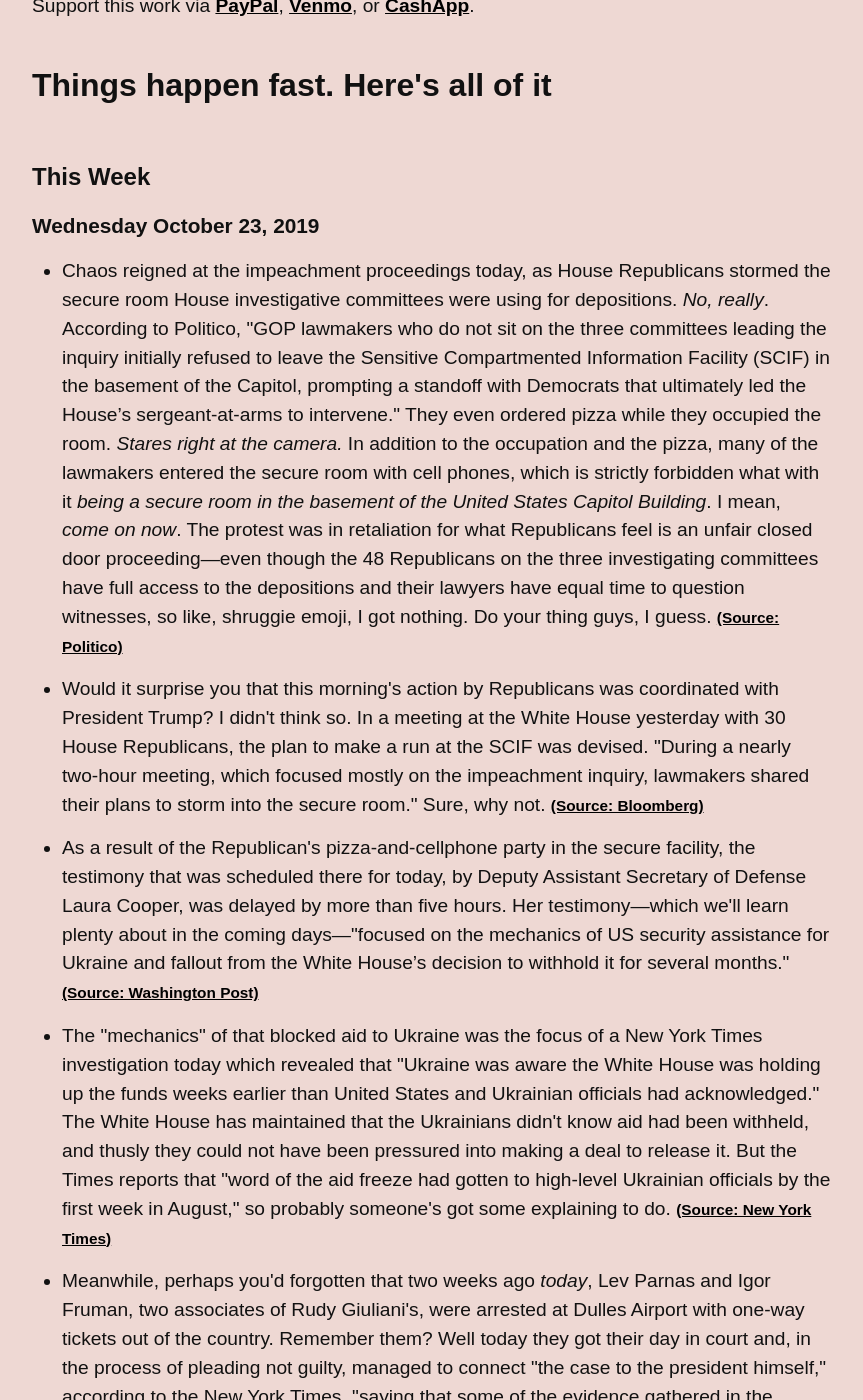
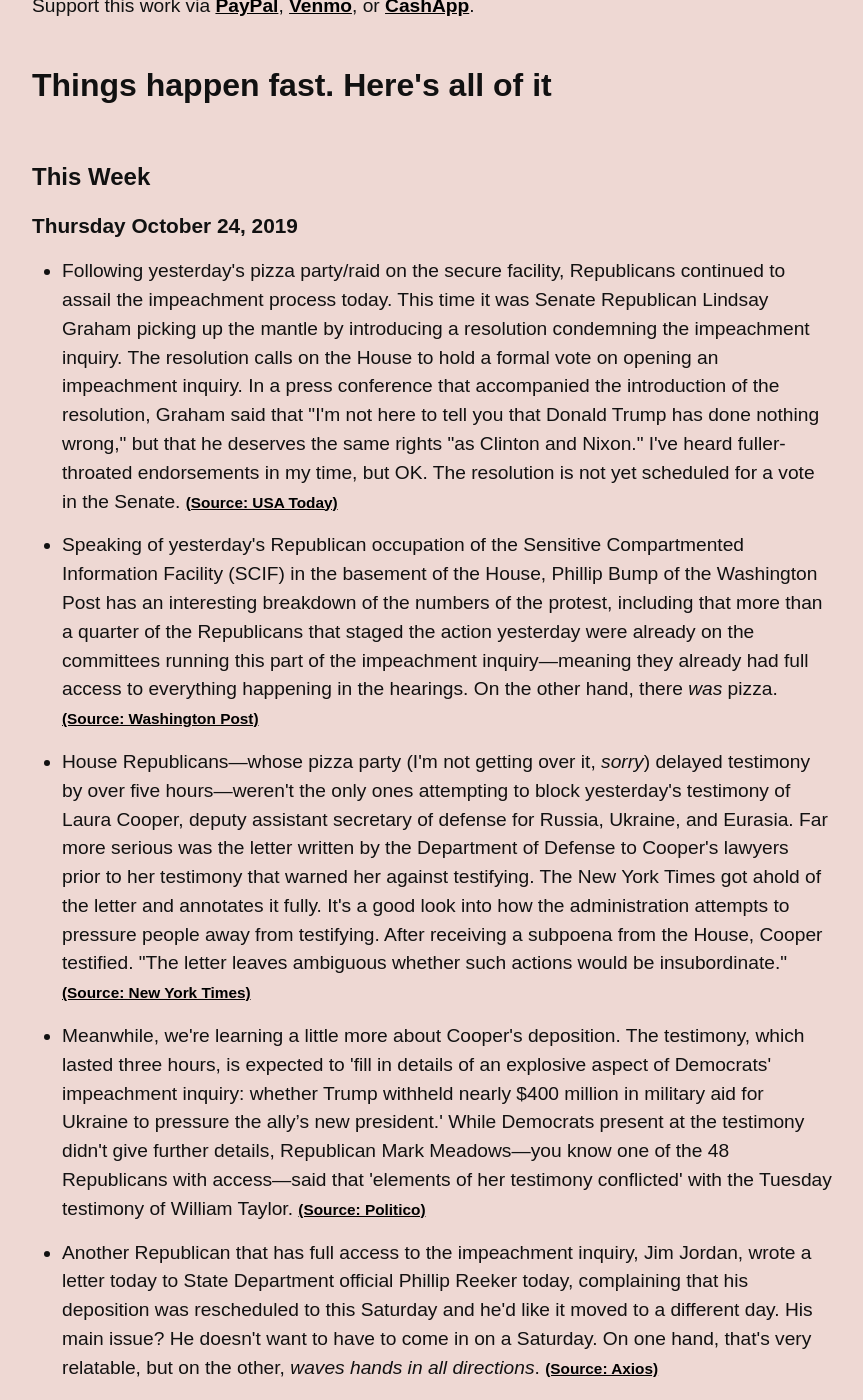
Before and after one commit to dansinker/impeachment.fyi, a Jekyll site: the page built from archive.md, in a window 1280 px wide and 1400 px high, scrolled down 273 px. Shown: the whole window, without its empty margins (268-1131 px from the left). Built offline with Jekyll 4.4.1, drawn with Linux system fonts in a browser that asks for light colours; nearby versions of some CDN libraries; some web fonts are replaced; comment, search, counter and statistics services are not loaded; some of the changed text lies outside the part shown.

Commit message:
Oct 24 update

```diff
--- a/_data/news.yml
+++ b/_data/news.yml
@@ -1,4 +1,26 @@
 news:
+- date: 2019-10-24
+  yesterday: After the explosive testimony of acting US ambassador to Ukraine William Taylor on Tuesday—which <a href="https://www.washingtonpost.com/context/opening-statement-of-ambassador-william-b-taylor/6b3a6edf-f976-4081-ba7f-bce45468a3ff/">outlined a months-long, coordinated process</a> to pressure Ukraine into investigating President Trump's political rivals in return for a release of $400M in military aid—House Republicans responded by... <a href="https://www.politico.com/news/2019/10/23/impeachment-republicans-trump-055688">storming the secure location</a> where impeachment testimony was being held, <a href="https://www.washingtonexaminer.com/news/brave-freedom-fighters-having-pizza-republicans-storming-closed-hearing-order-dominos">eating pizza</a>, and refusing to leave until the sergeant-at-arms removed them. You know, like happens.
+  todays:
+  - item: Following yesterday's pizza party/raid on the secure facility, Republicans continued to assail the impeachment process today. This time it was Senate Republican Lindsay Graham picking up the mantle by introducing a resolution condemning the impeachment inquiry. The resolution calls on the House to hold a formal vote on opening an impeachment inquiry. In a press conference that accompanied the introduction of the resolution, Graham said that "I'm not here to tell you that Donald Trump has done nothing wrong," but that he deserves the same rights "as Clinton and Nixon." I've heard fuller-throated endorsements in my time, but OK. The resolution is not yet scheduled for a vote in the Senate.
+    source: USA Today
+    url: https://www.usatoday.com/story/news/politics/2019/10/24/lindsey-graham-resolution-trump-impeachment-inquiry/4088121002/
+  - item: Speaking of yesterday's Republican occupation of the Sensitive Compartmented Information Facility (SCIF) in the basement of the House, Phillip Bump of the Washington Post has an interesting breakdown of the numbers of the protest, including that more than a quarter of the Republicans that staged the action yesterday were already on the committees running this part of the impeachment inquiry—meaning they already had full access to everything happening in the hearings. On the other hand, there <i>was</i> pizza.
+    source: Washington Post
+    url: https://www.washingtonpost.com/politics/2019/10/23/heres-why-matt-gaetz-sit-in-stunt-was-particularly-weird/
+  - item: House Republicans—whose pizza party (I'm not getting over it, <i>sorry</i>) delayed testimony by over five hours—weren't the only ones attempting to block yesterday's testimony of Laura Cooper, deputy assistant secretary of defense for Russia, Ukraine, and Eurasia. Far more serious was the letter written by the Department of Defense to Cooper's lawyers prior to her testimony that warned her against testifying. The New York Times got ahold of the letter and annotates it fully. It's a good look into how the administration attempts to pressure people away from testifying. After receiving a subpoena from the House, Cooper testified. "The letter leaves ambiguous whether such actions would be insubordinate."
+    source: New York Times
+    url: https://www.nytimes.com/2019/10/24/us/politics/laura-cooper-pentagon-letter.html?action=click&module=Top%20Stories&pgtype=Homepage
+  - item: "Meanwhile, we're learning a little more about Cooper's deposition. The testimony, which lasted three hours, is expected to 'fill in details of an explosive aspect of Democrats' impeachment inquiry: whether Trump withheld nearly $400 million in military aid for Ukraine to pressure the ally’s new president.' While Democrats present at the testimony didn't give further details, Republican Mark Meadows—you know one of the 48 Republicans with access—said that 'elements of her testimony conflicted' with the Tuesday testimony of William Taylor."
+    source: Politico
+    url: https://www.politico.com/news/2019/10/23/laura-cooper-ukraine-military-aid-056015
+  - item: Another Republican that has full access to the impeachment inquiry, Jim Jordan, wrote a letter today to State Department official Phillip Reeker today, complaining that his deposition was rescheduled to this Saturday and he'd like it moved to a different day. His main issue? He doesn't want to have to come in on a Saturday. On one hand, that's very relatable, but on the other, <i>waves hands in all directions</i>.
+    source: Axios
+    url: https://www.axios.com/jim-jordan-letter-state-department-philip-reeker-148e41f6-2ac9-427c-acae-420032dd3767.html
+  - item: Finally, regular business was halted at the House for the next two days to accommodate memorials for Representative Elijah Cummings, whose death last week cast a long shadow over this week's impeachment proceedings. Today, Cummings "became the first African American lawmaker to lie in state in the Capitol, an honor bestowed to only a few dozen statesmen, presidents and military leaders throughout US history." RIP.
+    source: Politico
+    url: https://www.politico.com/news/2019/10/24/cummings-lie-in-state-capitol-056170
+  tomorrow: With the House closed again tomorrow, no new testimony will be heard until Reeker's deposition on Saturday. However, rescheduled testimony is getting lined up for next week alongside new witnesses as well. And of course, expect the theme of "Republicans fighting back" to continue tomorrow despite the funeral. And who knows, maybe more pizza (sorry, not sorry).
 - date: 2019-10-23
   yesterday: Yesterday all eyes were on the testimony of acting US ambassador to Ukraine William Taylor. Taylor's testimony, <a href="https://www.nytimes.com/2019/10/22/us/trump-impeachment-ukraine.html">which drew from extensive notes</a> from conversations he had with many people wrapped up in the impeachment inquiry, <a href="https://www.washingtonpost.com/context/opening-statement-of-ambassador-william-b-taylor/6b3a6edf-f976-4081-ba7f-bce45468a3ff/">outlined a months-long, coordinated process</a> by members of the White House, the State Department, and Rudy Giuliani, to pressure Ukraine to investigate Democrats in return for military aid. The explosive testimony set up what looked to be a tense day on Capitol Hill. Well, we didn't know the half of it.
   todays:
```
